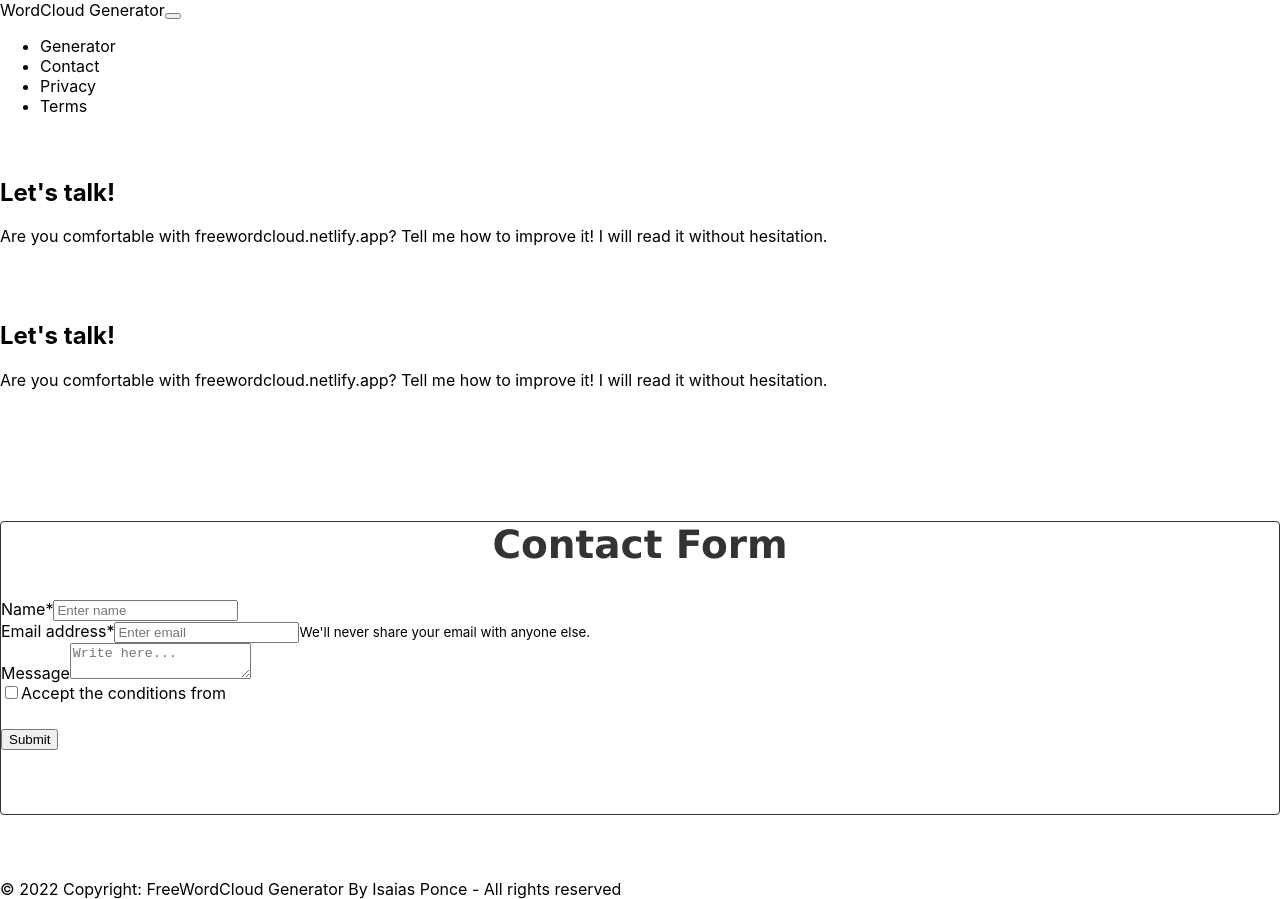
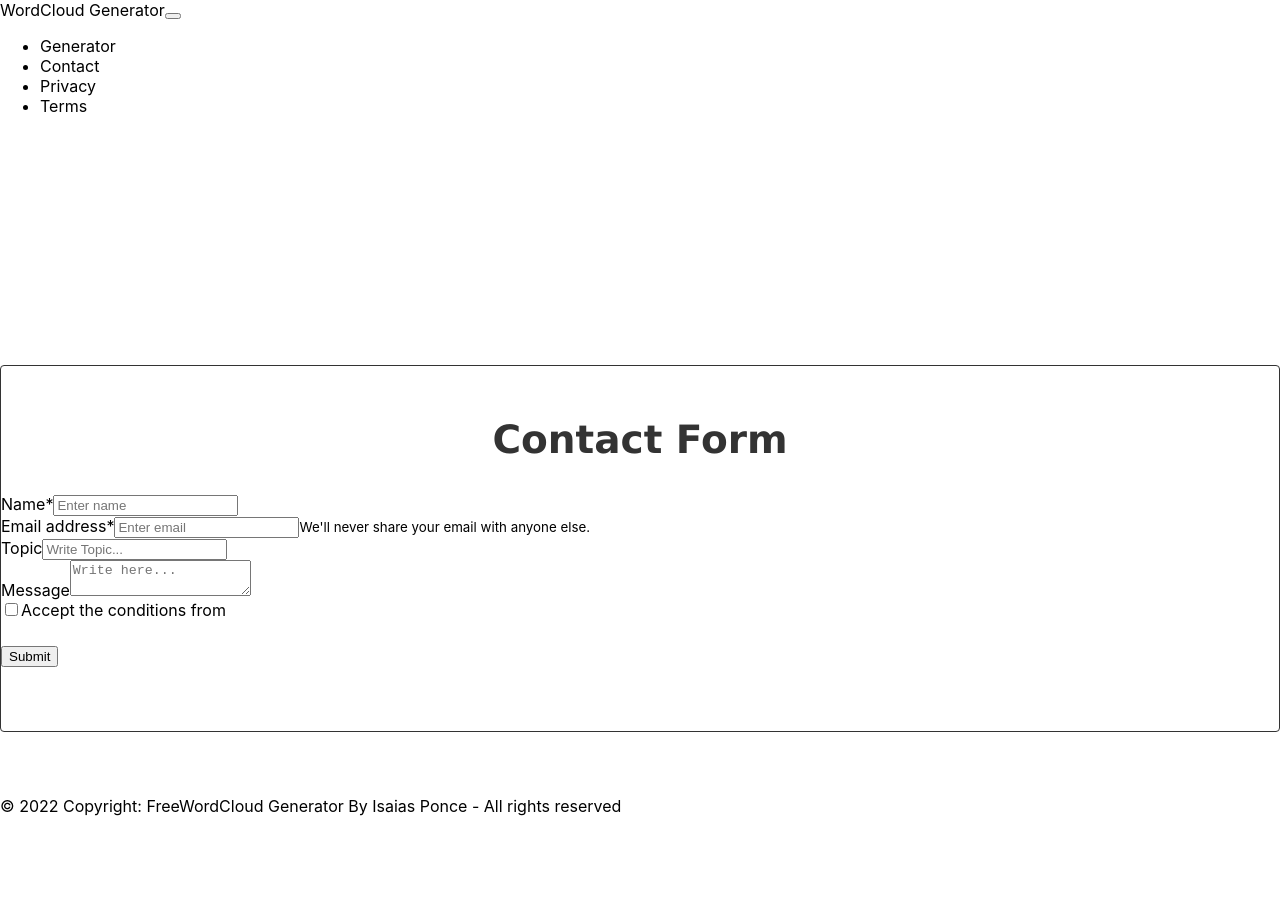
Before and after one commit to emilioPonceAlvarado16/wordcloud-generator, a Next.js app: page /contact in a window 1280 px wide. After the commit the page ends 816 px from the top, so only its background shows below. Built offline with nearby package versions, Linux system fonts and the light colour scheme.

Commit message:
new changes

```diff
--- a/components/contactform/Contactform.js
+++ b/components/contactform/Contactform.js
@@ -1,5 +1,8 @@
 import React from 'react';
 import Header from '../header/Header';
+
+////https://docs.google.com/spreadsheets/d/1V8csdlha79zmXLcz0nmZFakCUNIJEw74VTBZ6QlKWu4/edit#gid=258472031
+
 export default function Contactform() {
     const titleStyle={
         display: "block",
@@ -14,33 +17,40 @@ export default function Contactform() {
     return (
         <>
 
-            <section className='bg-dark' >
+            <section className='bg-dark col-12 justify-content-center' >
+            <Header/>
             <div className='container  d-flex justify-content-center' >
-                <Header/>
-                <div className='bg-light col-11 col-md-5 col-lg-5' style={{border: '0.5px solid #333', borderRadius:"4px", marginTop:"8%", marginBottom:"5%"}}>
-                <form style={{marginBottom:"5%"}}>
+
+
+
+                <div className='bg-light col-12 col-md-10 col-lg-6' style={{border: '0.5px solid #333', borderRadius:"4px", marginTop:"4%", marginBottom:"5%"}}>
+
+                <form style={{marginBottom:"5%",marginTop:"4%"}}>
                     <div className='container container d-flex justify-content-center' >
                         <span style={titleStyle}>Contact Form</span>
                     </div>
                     <div className="form-group">
                         <label >Name*</label>
-                        <input type="text" className="form-control" id="exampleInputEmail1" placeholder="Enter name">
+                        <input type="text" required className="form-control" id="exampleInputEmail1" placeholder="Enter name">
                         </input>
                     </div>
                     <div className="form-group">
-                        <label for="exampleInputEmail1">Email address*</label>
-                        <input type="email" className="form-control" id="exampleInputEmail1" aria-describedby="emailHelp" placeholder="Enter email">
+                        <label >Email address*</label>
+                        <input type="email" required className="form-control" id="exampleInputEmail1" aria-describedby="emailHelp" placeholder="Enter email">
                         </input>
-                        <small id="emailHelp" className="form-text text-muted">We'll never share your email with anyone else.</small>
+                        <small id="emailHelp" className="form-text text-muted">We&apos;ll never share your email with anyone else.</small>
                     </div>
-
                     <div className="form-group">
-                        <label for="exampleInputPassword1">Message</label>
-                        <textarea  className="form-control" id="exampleInputPassword1" placeholder="Write here..." />
+                        <label >Topic</label>
+                        <input  className="form-control" id="exampleInputPassword1" required placeholder="Write Topic..." />
+                    </div>
+                    <div className="form-group">
+                        <label >Message</label>
+                        <textarea  className="form-control" required id="exampleInputPassword1" placeholder="Write here..." />
                     </div>
                     <div className="form-check" style={{marginBottom:"2%"}}>
-                        <input type="checkbox" className="form-check-input" id="exampleCheck1" />
-                        <label className="form-check-label" for="exampleCheck1">Accept the conditions from </label>
+                        <input type="checkbox" required  className="form-check-input" id="exampleCheck1" />
+                        <label className="form-check-label" >Accept the conditions from </label>
                     </div>
                     <button type="submit" className="btn btn-info">Submit</button>
                 </form>
--- a/components/footer/Footer.js
+++ b/components/footer/Footer.js
@@ -2,8 +2,9 @@ import React from 'react';
 
 export default function Footer() {
     return (
-
-        <footer className="bg-primary text-center text-lg-start" >
+        <div className='d-flex flex-column'>
+            <div className='wrapper flex-grow-1'>
+                <footer className=" bg-primary text-center text-lg-start" >
                     <div className="container p-4">
 
                         <div className="text-center text-white p-3" >
@@ -13,7 +14,8 @@ export default function Footer() {
 
                     </div>
                 </footer>
-
+            </div>
+        </div>
 
     )
 }
--- a/components/header/Header.js
+++ b/components/header/Header.js
@@ -1,10 +1,10 @@
 import React from 'react'
 export default function Header() {
     return (
-        <div className="col-10" style={{paddingBottom:"1%", paddingTop:"2%"}}>
+        <div className="col-10 justify-content-center " style={{paddingBottom:"1%", paddingTop:"5%", paddingLeft:"16%"}}>
           <div className="container text-center">
-            <h2 style={{fontWeight:"bold"}}>Let&apos;s talk!</h2>
-            <p className="lead">Are you comfortable with freewordcloud.netlify.app? Tell me how to improve it! I will read it without hesitation.</p>
+            <h2 style={{fontWeight:"bold", color:"#ffffff"}}>Let&apos;s talk!</h2>
+            <p style={{ color:"#ffffff"}} className="col-12">Are you comfortable with freewordcloud.netlify.app? Do you want to provide feedback?, Contact me!</p>
           </div>
         </div>
     )
--- a/components/textdata/Textdata.js
+++ b/components/textdata/Textdata.js
@@ -6,8 +6,8 @@ export default function Textdata(props) {
 
     <textarea id="text1" name="text1" type="text"
 
-          style={{ width: '100%', height: 'calc( 40em + 15vh )', fontSize: '18px' , overflow:"auto"}}
-          className="col-5 col-sm-5 col-md-5 col-lg-5  "
+
+          className="col-6 col-sm-6 col-md-6 col-lg-6  "
           placeholder="Copy text here and then Run"
           autoComplete="false"
           onChange={update}
--- a/pages/_app.js
+++ b/pages/_app.js
@@ -1,4 +1,5 @@
 import '../styles/globals.css'
+import "../styles/Home.module.css"
 import Head from 'next/head'
 function MyApp({ Component, pageProps }) {
   return (
--- a/pages/contact.js
+++ b/pages/contact.js
@@ -4,7 +4,6 @@ import Header from '../components/header/Header'
 import Footer from '../components/footer/Footer'
 import Contactform from '../components/contactform/Contactform'
 export default function contact() {
-
   return (
     <>
       <Head>
@@ -15,7 +14,6 @@ export default function contact() {
       </Head>
       <Navbar route="/contact" ></Navbar>
 
-      <Header/>
 
       <Contactform/>
       <Footer/>
--- a/pages/terms.js
+++ b/pages/terms.js
@@ -13,7 +13,9 @@ export default function Terms() {
       </Head>
       <Navbar route="/terms" ></Navbar>
 
-     <Footer/>
+  <Footer/>
+
+
     </>
   )
 }
--- a/styles/Home.module.css
+++ b/styles/Home.module.css
@@ -12,6 +12,8 @@
   align-items: center;
 }
 
+
+/*
 .footer {
   display: flex;
   flex: 1;
@@ -19,7 +21,9 @@
   border-top: 1px solid #eaeaea;
   justify-content: center;
   align-items: center;
-}
+
+
+} */
 
 .footer a {
   display: flex;
```
Also changed, not shown: components/app/App.js (+4 -4 lines). Lines whose indentation alone changed are shown as unchanged.
